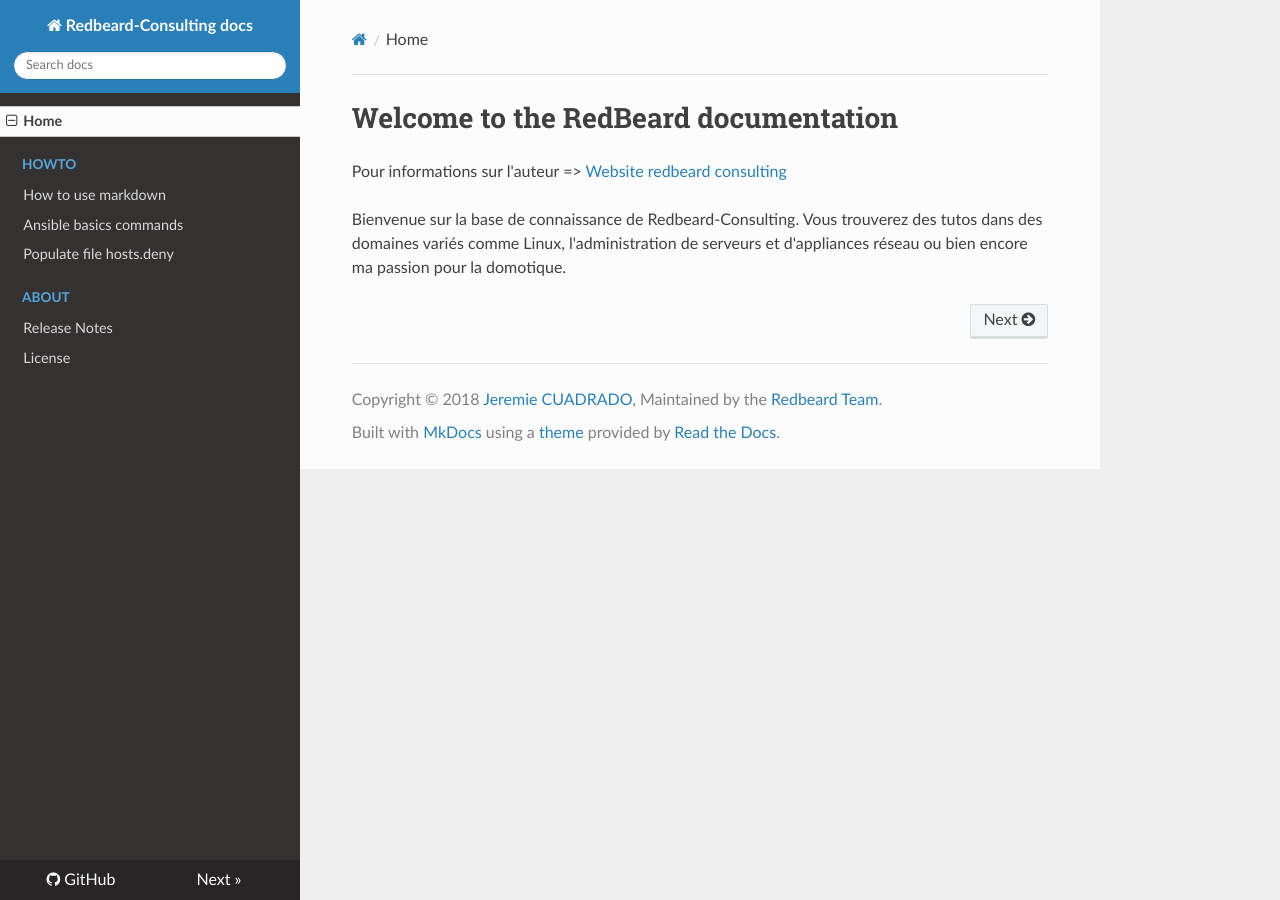
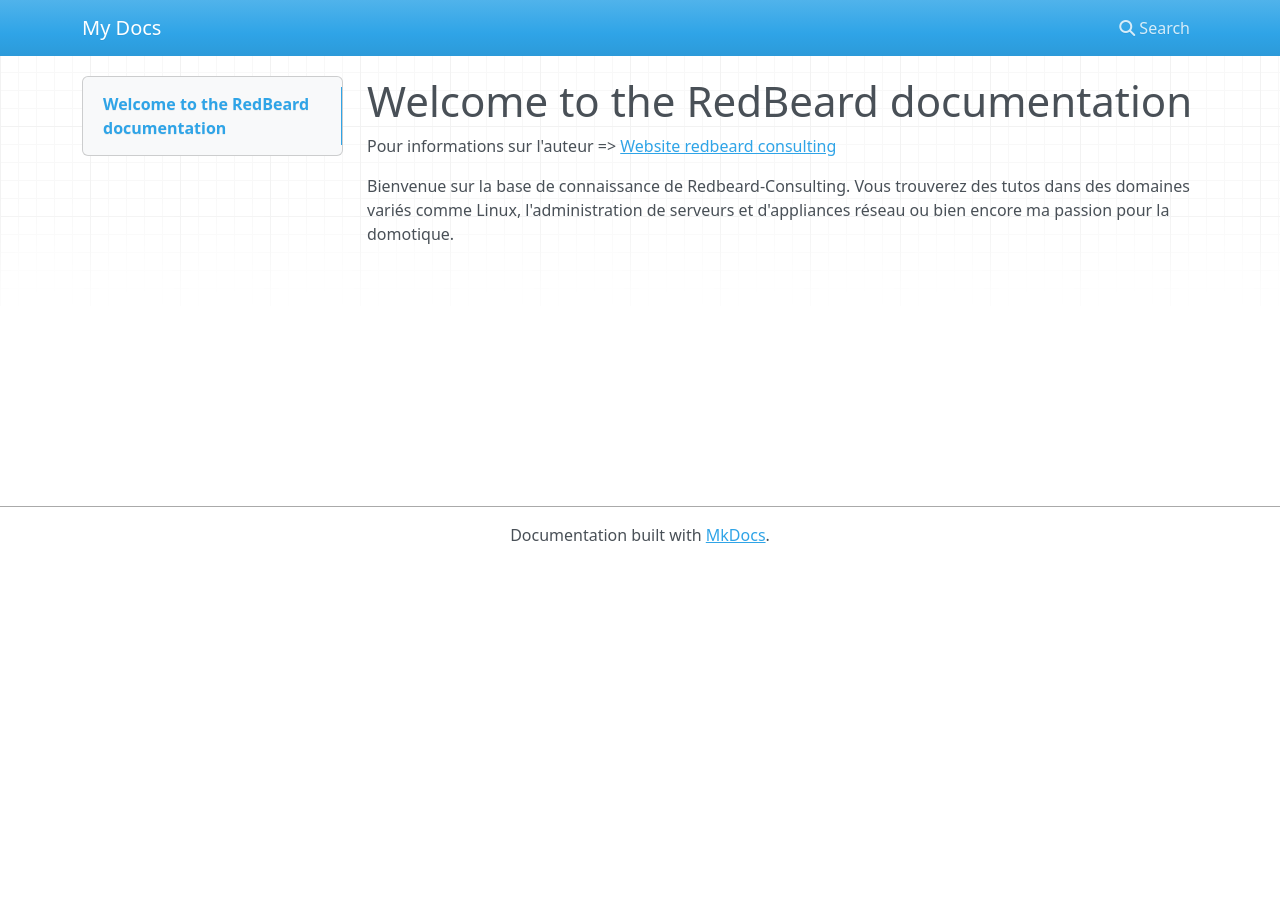
Before and after one commit to redbeard28/docset, an MkDocs documentation site: the page built from docs/index.md, in a window 1280 px wide. Built offline with MkDocs 1.6.1, drawn with Linux system fonts in a browser that asks for light colours; nearby versions of some CDN libraries; old or Windows-style settings are respelled for this version of MkDocs.

Commit message:
pages errors

```diff
--- a/mkdocs.yml
+++ b/mkdocs.yml
@@ -1,24 +1,3 @@
-site_name: Redbeard-Consulting docs
-site_url: http://docs.redbeard-consulting.fr
-site_description: Base de connaissances documentaire provenant d'un consultant freelance Linux
-site_autor: Jérémie CUADRADO
-site_favicon: 'images/favicon.ico'
-
-repo_url: https://github.com/redbeard28/redbeard-consulting_docs
-edit_uri: ""
-
-theme:
-    name: readthedocs
-
-nav:
-    - Home: index.md
-    - Howto:
-        - How to use markdown: howto/mkdocs/utilisation_markdown.md
-        - Ansible basics commands: howto/ansible/ansible_howto.md
-        - Populate file hosts.deny: howto/Linux/populate-hosts.deny.md
-    - About:
-        - Release Notes: about/release-notes.md
-        - License: about/license.md
-
-copyright: Copyright &copy; 2018 <a href="https://twitter.com/_redbeard28">Jeremie CUADRADO</a>, Maintained by the <a href="/about/release-notes">Redbeard Team</a>.
-google_analytics: [ 'UA-89297097-1', 'auto' ]
+site_name: My Docs
+pages:
+- Home: 'index.md'
```
